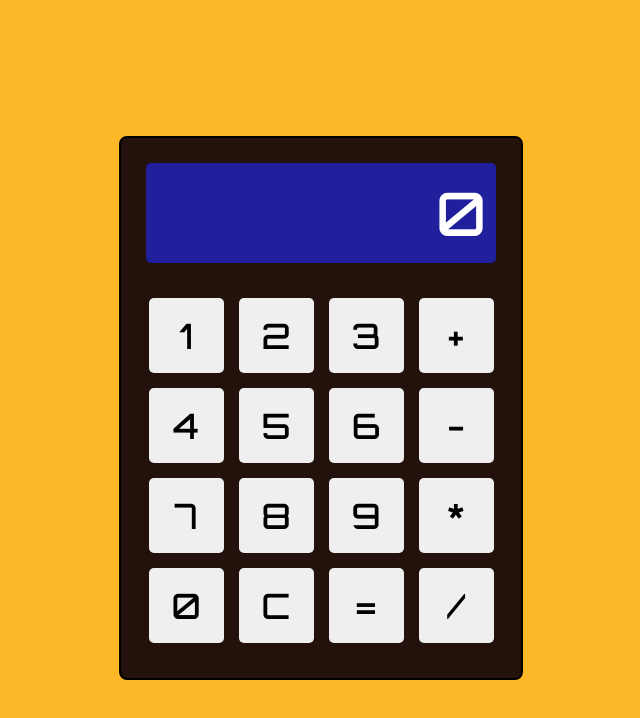
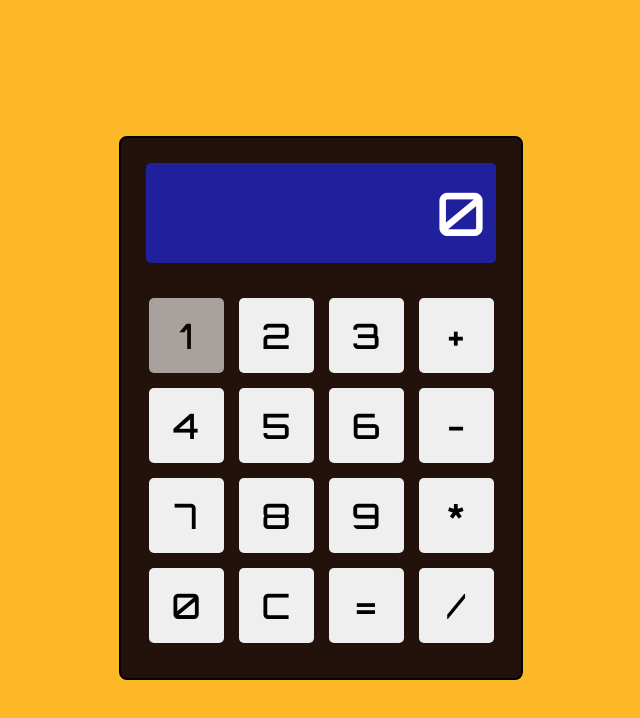
Before and after one commit to SeanRMcC/odin-calculator, a plain HTML site: page index.html in a window 1280 px wide. In both pictures the pointer is over the button 505 px from the left and 335 px from the top of the page. Shown: the whole page, without its empty margins (319-959 px from the left). Drawn offline with Linux system fonts and the light colour scheme.

Commit message:
Add hover effect on buttons

```diff
--- a/styles.css
+++ b/styles.css
@@ -58,3 +58,7 @@ button{
     font-size: 35px;
     font-family: Orbitron;
 }
+
+button:hover{
+    opacity: 0.65;
+}
```
